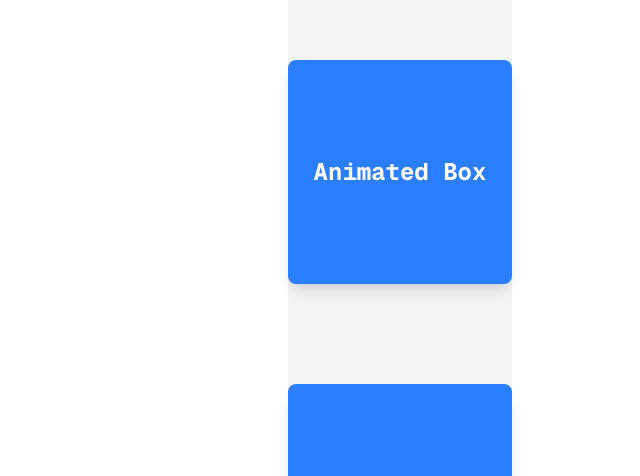
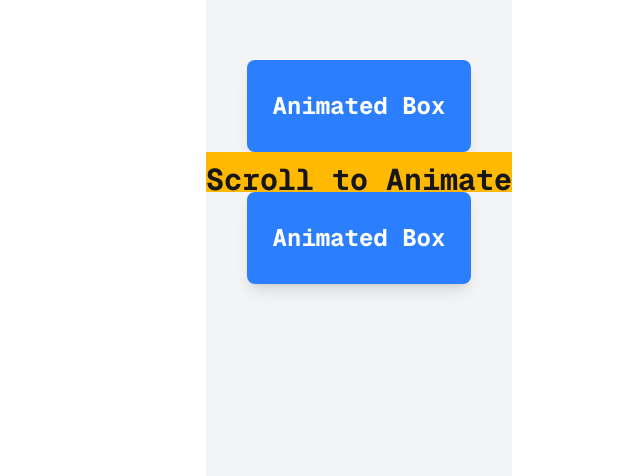
Before and after one commit to reham-elsayed/Reham-Elsayed, a Next.js app: page / in a window 1280 px wide. Shown: the part 324-800 px from the top of the page, without its empty margins (640-1280 px from the left). Built offline with nearby package versions, Linux system fonts and the light colour scheme.

Commit message:
height animation

```diff
--- a/app/Components/AnimatedClipContainer/AnimatedClipContainer.tsx
+++ b/app/Components/AnimatedClipContainer/AnimatedClipContainer.tsx
@@ -1,18 +1,18 @@
 "use client"
 
 import { motion, useAnimate, useScroll, useTransform } from "framer-motion"
-import React, { useEffect } from "react"
+import React, { useEffect, useRef } from "react"
 import { useInView } from "react-intersection-observer"
 import Lenis from "lenis"
 
 const AnimatedClipContainer = () => {
-    const [scope, animate] = useAnimate()
-    const { ref, inView } = useInView({
-        threshold: 0.1,
-        triggerOnce: true,
-    })
+    // const { ref, inView } = useInView({
+    //     threshold: 0.1,
+    //     triggerOnce: true,
+    // })
+    const ref = useRef<HTMLDivElement>(null)
     const { scrollYProgress } = useScroll()
-    const scrollY = useTransform(scrollYProgress, [0, 1], [0, 100])
+    const scrollY = useTransform(scrollYProgress, [0, 1], [5, 100])
     // ✅ Lenis stored in a ref
     const lenisRef = React.useRef<Lenis | null>(null)
 
@@ -32,36 +32,45 @@ const AnimatedClipContainer = () => {
         }
     }, [])
 
-    async function handleAnimate() {
-        if (lenisRef.current) {
-            // ✅ now you can modify lenis safely
-            lenisRef.current.options.duration = 5
-        }
+    // async function handleAnimate() {
+    //     if (lenisRef.current) {
+    //         // ✅ now you can modify lenis safely
+    //         lenisRef.current.options.duration = 5
+    //     }
 
-        await animate(scope.current, { scale: 2 }, { duration: 1 })
-    }
+    //     await animate(scope.current, { scale: 2 }, { duration: 1 })
+    // }
 
-    useEffect(() => {
-        if (inView) {
-            handleAnimate()
-        }
-    }, [inView])
+    // useEffect(() => {
+    //     if (inView) {
+    //         handleAnimate()
+    //     }
+    // }, [inView])
 
     return (
-        <div className="h-[200vh]">
-            <div className="h-screen flex items-center justify-center bg-gray-100">
-                <div ref={ref} className="h-56" >
+        <div className="h-[200vh] relative">
+            <div className="h-screen flex items-center justify-center bg-gray-100  sticky inset-0.5">
+                <div ref={ref} className="h-56 flex flex-col items-center justify-center " >
                     <motion.div
-                        initial={{ y: "0" }}
-                        style={{ y: -scrollY }}
+                        initial={{ y: "5" }}
+
                         transition={{ duration: 5 }}
                         className="w-56 h-56 bg-blue-500 rounded-lg shadow-lg flex items-center justify-center text-white text-2xl font-bold"
                     >
                         Animated Box
                     </motion.div>
                     <motion.div
+                        initial={{ height: "5px" }}
+                        style={{ height: scrollY }}
+                        transition={{ duration: 5 }}
+                        className="overflow-hidden flex items-center justify-center bg-amber-400"
+                    >
+                        <h2 className="text-3xl font-bold mt-4">Scroll to Animate</h2>
+
+                    </motion.div>
+                    <motion.div
                         initial={{ y: "0" }}
-                        style={{ y: scrollY }}
+
                         transition={{ duration: 5 }}
                         className="w-56 h-56 bg-blue-500 rounded-lg shadow-lg flex items-center justify-center text-white text-2xl font-bold"
                     >
```
